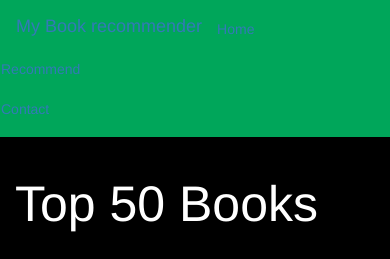
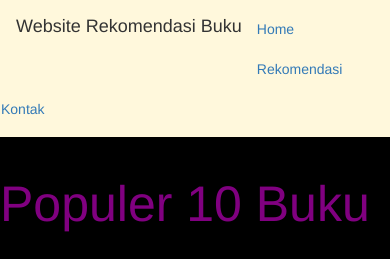
Before and after one commit to Ajengtiarseptiani/SistemRekomendasiBuku, a Flask app: page / in a window 390 px wide. Shown: the top 259 px of the page. Before the commit the page ends 232 px from the top, so only its background shows below. Run offline with Flask 2, Linux system fonts and the light colour scheme; parts of the project's set-up code (start-up, migrations or seed data) failed here and were passed over.

Commit message:
Update index.html

```diff
--- a/sistemrekomendasibuku/templates/index.html
+++ b/sistemrekomendasibuku/templates/index.html
@@ -2,49 +2,154 @@
 <html lang="en">
 <head>
     <meta charset="UTF-8">
-    <title>Book Recommender System</title>
+    <title>Website Rekomendasi Buku</title>
   <!-- Latest compiled and minified CSS -->
 <link rel="stylesheet" href="https://cdn.jsdelivr.net/npm/bootstrap@3.3.7/dist/css/bootstrap.min.css" integrity="sha384-BVYiiSIFeK1dGmJRAkycuHAHRg32OmUcww7on3RYdg4Va+PmSTsz/K68vbdEjh4u" crossorigin="anonymous">
 </head>
 <style>
-    .text-white{
-        color:white
+    .text-purple{
+        color:purple
     }
 </style>
-<body style="background-color:black">
+<body style="background-color: black">
 
-    <nav class="navbar" style="background-color:#00a65a">
-        <a class="navbar-brand">My Book recommender</a>
+    <nav class="navbar" style="background-color: cornsilk">
+        <p class="navbar-brand"> Website Rekomendasi Buku</p>
         <ul class="nav navbar-nav">
-            <li><a href="/">Home</a></li>
-            <li><a href="/recommend">Recommend</a></li>
-            <li><a>Contact</a></li>
+            <li><a>Home</a></li>
+            <li><a>Rekomendasi</a></li>
+            <li><a>Kontak</a></li>
         </ul>
     </nav>
 
     <div class="container">
         <div class="row">
-            <div class="col-md-12">
-                <h1 class="text-white" style="font-size:50px">Top 50 Books</h1>
+            <div class="col-12">
+                <h1 class="text-purple" style="font-size:50px">Populer 10 Buku</h1>
             </div>
 
             {% for i in range(book_name|length) %}
              <div class="col-md-3" style="margin-top:50px">
-                    <div class="card">
+                <div class"card">
                     <div class="card-body">
-                            <img class="card-img-top" src="{{ image[i] }}">
-                            <p class="text-white">{{ book_name[i] }}</p>
-                            <h4 class="text-white">{{ author[i] }}</h4>
-                            <h4 class="text-white">Votes - {{ votes[i] }}</h4>
-                            <h4 class="text-white">Rating - {{ rating[i] }}</h4>
+                        <img class="card-img-populer" src="http://images.amazon.com/images/P/0439136350.01.MZZZZZZZ.jpg">
+                        <h4 class="text-white">Harry Potter and the Prisoner of Azkaban (Book 3)	</h4>
+                        <h4 class="text-white">JK Rowling</h4>
+                        <h4 class="text-white">Votes - 428</h4>
+                        <h4 class="text-white">Ratings - 5.8</h4>
                     </div>
              </div>
         </div>
         {% endfor %}
 
-
+         <div class="col-md-3" style="margin-top:50px">
+                <div class"card">
+                    <div class="card-body">
+                        <img class="card-img-populer" src="http://images.amazon.com/images/P/0439139597.01.MZZZZZZZ.jpg">
+                        <h4 class="text-white">Harry Potter and the Goblet of Fire (Book 4)</h4>
+                        <h4 class="text-white">JK Rowling</h4>
+                        <h4 class="text-white">Votes - 387</h4>
+                        <h4 class="text-white">Ratings - 5.8</h4>
+                    </div>
             </div>
         </div>
 
+     <div class="col-md-3" style="margin-top:50px">
+                <div class"card">
+                    <div class="card-body">
+                        <img class="card-img-populer" src="http://images.amazon.com/images/P/0590353403.01.MZZZZZZZ.jpg">
+                        <h4 class="text-white">Harry Potter and the Sorcerer's Stone (Book 1)</h4>
+                        <h4 class="text-white">JK Rowling</h4>
+                        <h4 class="text-white">Votes - 278</h4>
+                        <h4 class="text-white">Ratings - 5.7</h4>
+                    </div>
+            </div>
+        </div>
+
+     <div class="col-md-3" style="margin-top:50px">
+                <div class"card">
+                    <div class="card-body">
+                        <img class="card-img-populer" src="http://images.amazon.com/images/P/0385504209.01.MZZZZZZZ.jpg">
+                        <h4 class="text-white">The Da Vinci Code</h4>
+                        <h4 class="text-white">JK Rowling</h4>
+                        <h4 class="text-white">Votes - 428</h4>
+                        <h4 class="text-white">Ratings - 5.8</h4>
+                    </div>
+            </div>
+        </div>
+
+     <div class="col-md-3" style="margin-top:50px">
+                <div class"card">
+                    <div class="card-body">
+                        <img class="card-img-populer" src="http://images.amazon.com/images/P/043935806X.01.MZZZZZZZ.jpg">
+                        <h4 class="text-white">Harry Potter and the Order of the Phoenix</h4>
+                        <h4 class="text-white">Dan Brown</h4>
+                        <h4 class="text-white">Votes - 898</h4>
+                        <h4 class="text-white">Ratings - 4.6</h4>
+                    </div>
+            </div>
+        </div>
+
+     <div class="col-md-3" style="margin-top:50px">
+                <div class"card">
+                    <div class="card-body">
+                        md<img class="card-img-populer" src="http://images.amazon.com/images/P/0439064872.01.MZZZZZZZ.jpg">
+                        <h4 class="text-white">Harry Potter and the Chamber of Secrets (Book 2)</h4>
+                        <h4 class="text-white">JK Rowling</h4>
+                        <h4 class="text-white">Votes - 556	</h4>
+                        <h4 class="text-white">Ratings - 5.1</h4>
+                    </div>
+            </div>
+        </div>
+
+     <div class="col-md-3" style="margin-top:50px">
+                <div class"card">
+                    <div class="card-body">
+                        <img class="card-img-populer" src="http://images.amazon.com/images/P/0345339703.01.MZZZZZZZ.jpgg">
+                        <h4 class="text-white">The Fellowship of the Ring (The Lord of the Ring)</h4>
+                        <h4 class="text-white">J.R.R. TOLKIEN</h4>
+                        <h4 class="text-white">Votes - 368</h4>
+                        <h4 class="text-white">Ratings - 4.9</h4>
+                    </div>
+            </div>
+        </div>
+
+     <div class="col-md-3" style="margin-top:50px">
+                <div class"card">
+                    <div class="card-body">
+                        <img class="card-img-populer" src="http://images.amazon.com/images/P/0345339681.01.MZZZZZZZ.jpg">
+                        <h4 class="text-white">The Hobbit : The Enchanting Prelude to The Lord of the Ring</h4>
+                        <h4 class="text-white">J.R.R. TOLKIEN</h4>
+                        <h4 class="text-white">Votes - 281</h4>
+                        <h4 class="text-white">Ratings - 5.0</h4>
+                    </div>
+            </div>
+        </div>
+
+     <div class="col-md-3" style="margin-top:50px">
+                <div class"card">
+                    <div class="card-body">
+                        <img class="card-img-populer" src="http://images.amazon.com/images/P/059035342X.01.MZZZZZZZ.jpg">
+                        <h4 class="text-white">Harry Potter and the Sorcerer's Stone (Harry Potter</h4>
+                        <h4 class="text-white">JK Rowling</h4>
+                        <h4 class="text-white">Votes - 300</h4>
+                        <h4 class="text-white">Ratings - 5.6</h4>
+                    </div>
+            </div>
+        </div>
+
+     <div class="col-md-3" style="margin-top:50px">
+                <div class"card">
+                    <div class="card-body">
+                        <img class="card-img-populer" src="http://images.amazon.com/images/P/0345339711.01.MZZZZZZZ.jpg">
+                        <h4 class="text-white">The Two Towers (The Lord of the Rings, Part 2)</h4>
+                        <h4 class="text-white">J.R.R. TOLKIEN</h4>
+                        <h4 class="text-white">Votes - 260	</h4>
+                        <h4 class="text-white">Ratings - 4.8</h4>
+                    </div>
+            </div>
+        </div>
+        </div>
+    </div>
 </body>
 </html>
```
Lines whose indentation alone changed are shown as unchanged.
